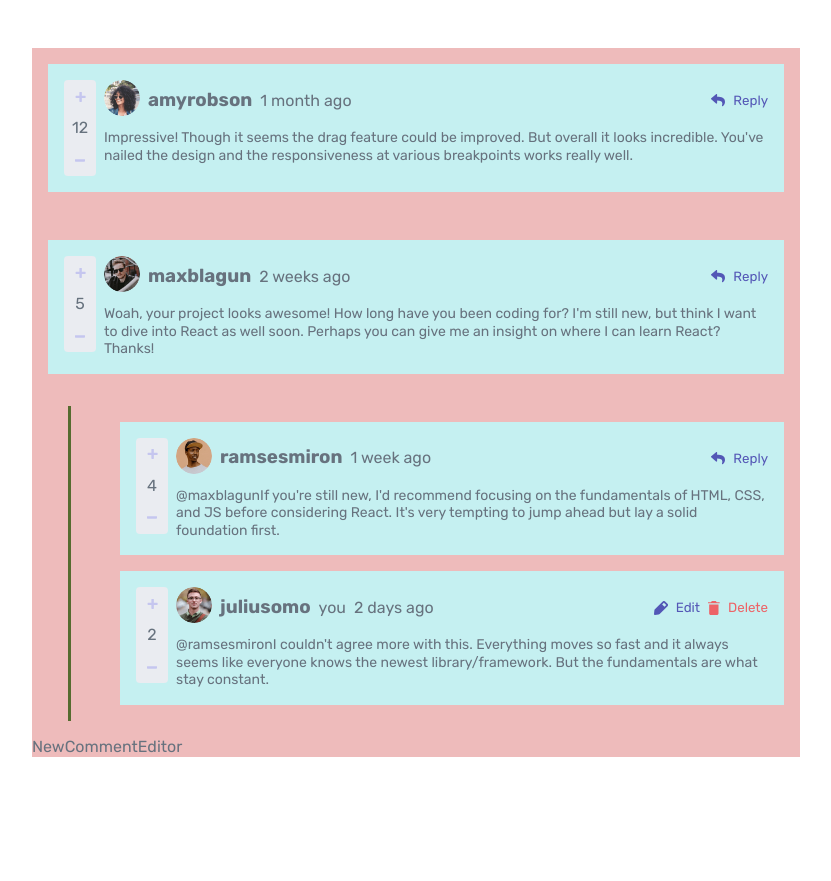
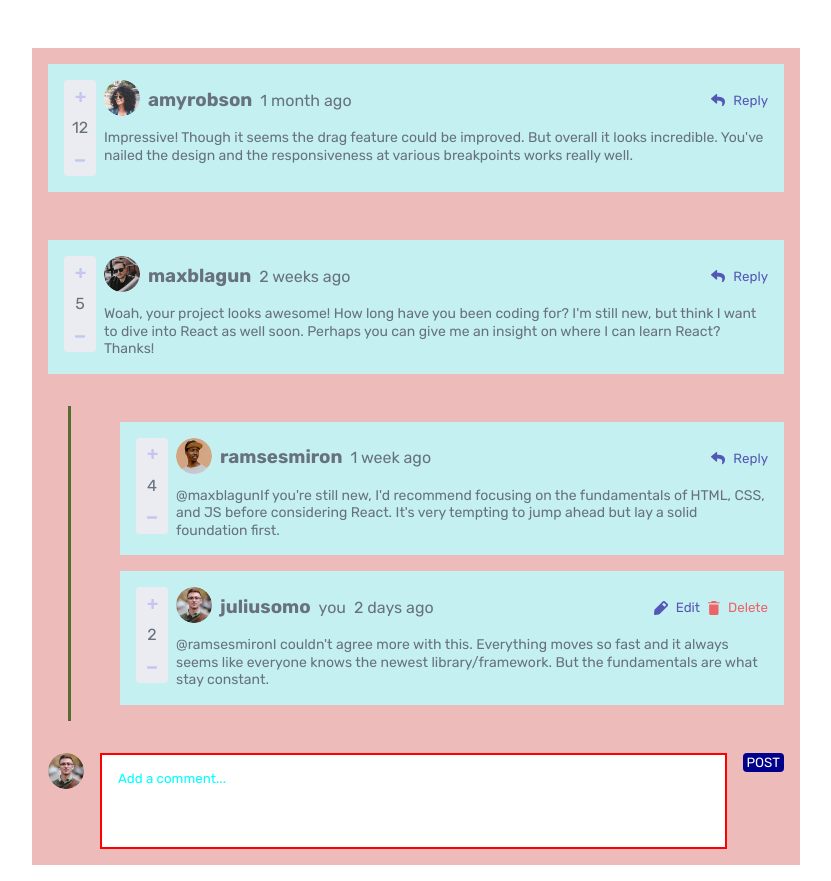
Before and after one commit to merovinjs/interactive-commets, a React (Vite) app: page / in a window 1280 px wide. Shown: the whole page, without its empty margins (224-1055 px from the left). Before the commit the page ends 800 px from the top, so only its background shows below. Built offline with nearby package versions, Linux system fonts and the light colour scheme.

Commit message:
NewCommentadded

```diff
--- a/src/components/button/styles.module.scss
+++ b/src/components/button/styles.module.scss
@@ -13,3 +13,10 @@
 .warning {
   color: var(--soft-red);
 }
+.primary {
+  background-color: darkblue;
+  color: white;
+  padding: 2px 4px;
+  border-radius: 4px;
+  text-transform: uppercase;
+}
--- a/src/components/comment/index.jsx
+++ b/src/components/comment/index.jsx
@@ -7,7 +7,7 @@ import { useComment } from "./useComment";
 import { CommentProvider } from "./useComment";
 {
   /*her bir commentin içinde bir replay olabilir yani o commente bir başka kullanıcı cevap vermiş olabilir bu yüzden
-biz replayıda ‘conditional render etmemiz gerekir.bu replay comment ile aynı template sahip olmalıdır bu durum işimizii kolaylaştırır.
+biz replayıda ‘conditional render etmemiz gerekir.bu replay comment ile aynı template sahip olmalıdır bu durum işimizi kolaylaştırır.
 */
 }
 
--- a/src/components/conversition/index.jsx
+++ b/src/components/conversition/index.jsx
@@ -16,7 +16,10 @@ const Conversition = () => {
         </CommentProvider>
       ))}
 
-      <NewCommentEditor />
+      <NewCommentEditor
+        image={Data.currentUser.image.png}
+        alt={Data.currentUser.username}
+      />
     </div>
   );
 };
--- a/src/components/new-comment-editor/index.jsx
+++ b/src/components/new-comment-editor/index.jsx
@@ -1,7 +1,17 @@
 import React from "react";
-
-const NewCommentEditor = () => {
-  return <div>NewCommentEditor</div>;
+import styles from "./styles.module.scss";
+import { TextArea } from "../textarea";
+import { Button } from "../button";
+const NewCommentEditor = ({ image, alt }) => {
+  return (
+    <div className={styles.newCommentEditor}>
+      <div className={styles.imageWrapper}>
+        <img src={image} alt={alt} />
+      </div>
+      <TextArea placeholder="Add a comment..." />
+      <Button variant="primary">Post</Button>
+    </div>
+  );
 };
 
 export { NewCommentEditor };
--- /dev/null
+++ b/src/components/new-comment-editor/styles.module.scss
@@ -0,0 +1,17 @@
+.newCommentEditor {
+  display: flex;
+  align-items: flex-start;
+  gap: 16px;
+  padding: 16px;
+  background-color: transparent;
+}
+.imageWrapper {
+  img {
+    width: 36px;
+    height: 36px;
+    overflow: hidden;
+    border-radius: 999px;
+    object-fit: cover;
+    object-position: center;
+  }
+}
--- /dev/null
+++ b/src/components/textarea/index.jsx
@@ -0,0 +1,7 @@
+import React from "react";
+import styles from "./styles.module.scss";
+const TextArea = ({ ...props }) => {
+  return <textarea className={styles.textarea} {...props} rows={4} />;
+};
+
+export { TextArea };
--- /dev/null
+++ b/src/components/textarea/styles.module.scss
@@ -0,0 +1,9 @@
+.textarea {
+  border: 2px solid red;
+  width: 100%;
+  resize: none;
+  padding: 16px;
+  &::placeholder {
+    color: aqua;
+  }
+}
```
